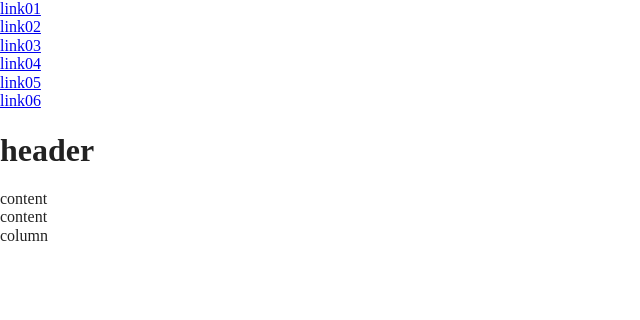
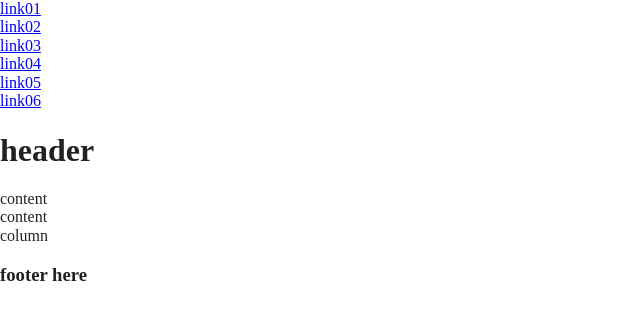
Before and after one commit to DesmandD3/week3site, a website built with Parcel: page index.html in a window 1280 px wide. Shown: the whole page, without its empty margins (0-640 px from the left). Built offline with nearby package versions, Linux system fonts and the light colour scheme.

Commit message:
footer additions

```diff
--- a/index.html
+++ b/index.html
@@ -63,7 +63,11 @@
       <div class="column">column</div>
     </section>
 
-    <footer class="page_footer"></footer>
+    <footer class="page_footer">
+      <div class="">
+        <h3>footer here</h3>
+      </div>
+    </footer>
 
     <script src="js/vendor/modernizr-3.11.2.min.js"></script>
     <script src="js/plugins.js"></script>
```
